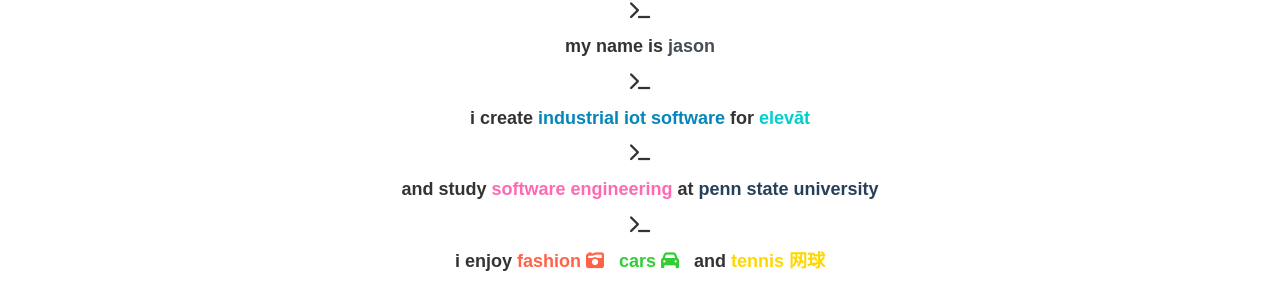
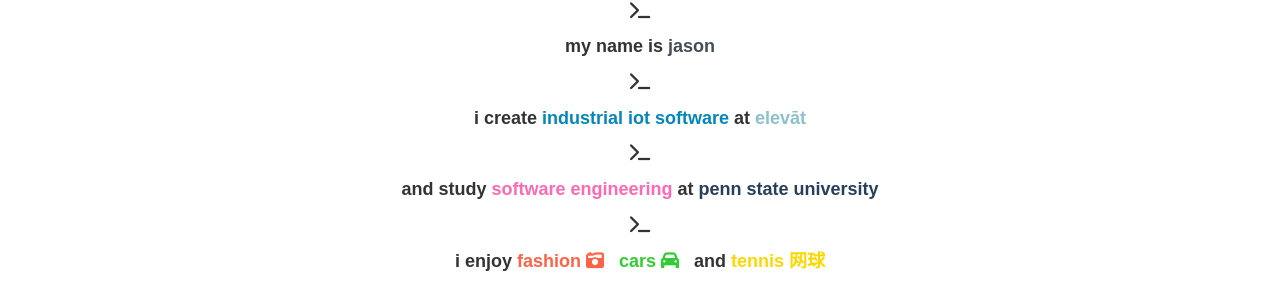
Before and after one commit to jawang94/jawang94.github.io, a Jekyll site: the page built from index.html, in a window 1280 px wide and 900 px high, scrolled down 814 px. Shown: the part 152-453 px from the top of the window. Built offline with Jekyll 4.4.1, drawn with Linux system fonts in a browser that asks for light colours; nearby versions of some CDN libraries.

Commit message:
resume update

```diff
--- a/_includes/about.html
+++ b/_includes/about.html
@@ -12,8 +12,8 @@
         <p>my name is <font color="#444D56">jason</font></p>
         <p><i class="fa fa-terminal"></i></p>
         <p>
-          i create <font color="0586BA">industrial iot software</font> for
-          <font color="DarkTurquoise">elevāt</font>
+          i create <font color="0586BA">industrial iot software</font> at
+          <font color="#8bc1cd">elevāt</font>
         </p>
         <p><i class="fa fa-terminal"></i></p>
         <p>
```
Also changed, not shown: 1 other file.
